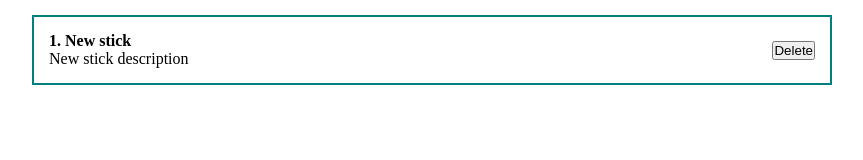
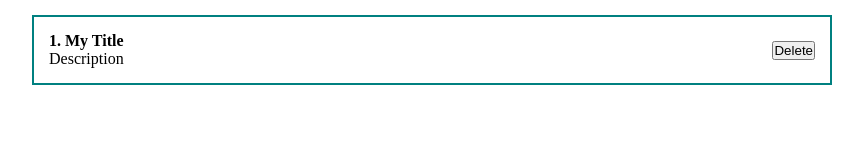
Before and after one commit to godoxyfair/react-trainer-prj, a React (Create React App) app: page / in a window 1280 px wide. Shown: the top 160 px of the page, without its empty margins (208-1071 px from the left). Built offline with nearby package versions, Linux system fonts and the light colour scheme.

Commit message:
trainer props

```diff
--- a/src/App.js
+++ b/src/App.js
@@ -6,6 +6,7 @@ import Logo from "./components/Logo";
 import Sticker from "./components/Sticker";
 import MyInput from "./components/UI/input/MyInput";
 import './components/styles/App.css';
+import PostItem from "./components/PostItem";
 
 
 function App() {
@@ -15,18 +16,7 @@ function App() {
 
   return (
     <div className="App">
-        <div className="post">
-            <div className="post__counter">
-                <strong>1. New stick</strong>
-                <div>
-                    New stick description
-                </div>
-            </div>
-            <div className="post__btns">
-                <button>Delete</button>
-            </div>
-        </div>
-
+        <PostItem post={{id: 1, title: 'My Title', body: 'Description' }}/>
     </div>
   );
 }
--- /dev/null
+++ b/src/components/PostItem.jsx
@@ -0,0 +1,22 @@
+import React from 'react';
+
+const PostItem = (props) => {
+
+    return (
+
+            <div className="post">
+                <div className="post__counter">
+                    <strong>{props.post.id}. {props.post.title}</strong>
+                    <div>
+                        {props.post.body}
+                    </div>
+                </div>
+                <div className="post__btns">
+                    <button>Delete</button>
+                </div>
+            </div>
+
+    );
+};
+
+export default PostItem;
```
